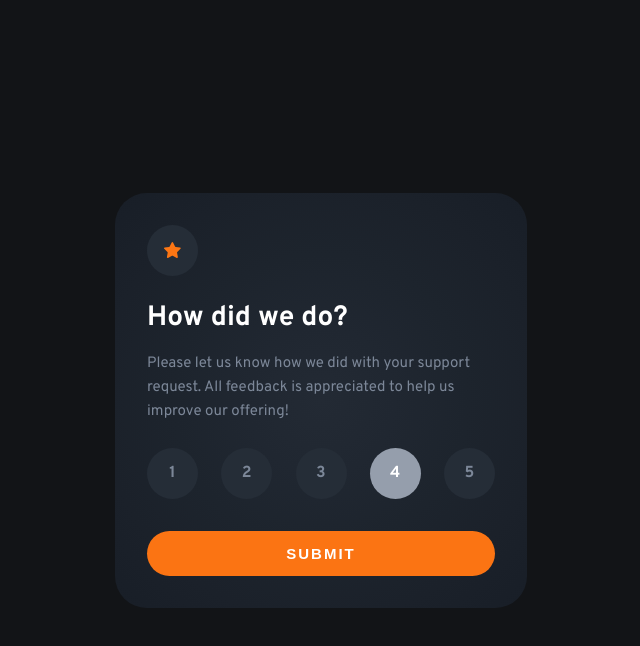
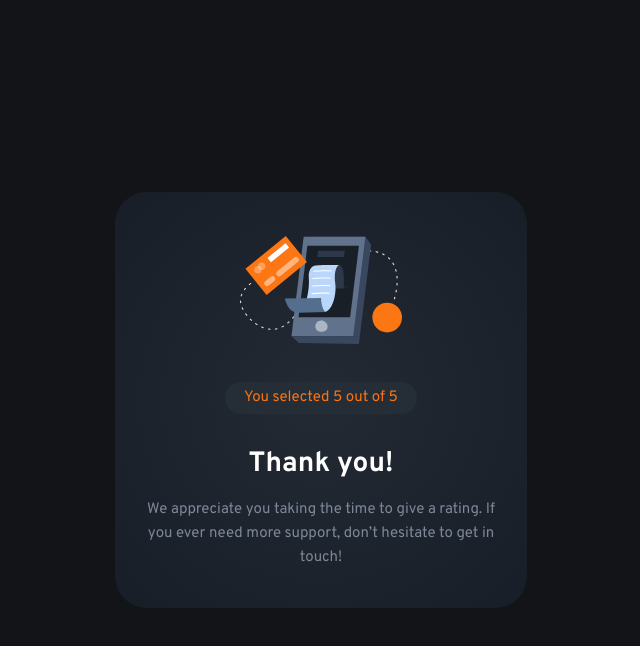
Before and after one commit to VildanHakanaj/frontendmentor, a plain HTML site: page interactive-rating-component-main/interactive-rating-component-main/index.html in a window 1280 px wide. Both pictures are taken after a click on the button "SUBMIT". Shown: the whole page, without its empty margins (319-959 px from the left). Drawn offline with Linux system fonts and the light colour scheme.

Commit message:
Finished second screen and javascript

```diff
--- a/interactive-rating-component-main/interactive-rating-component-main/index.html
+++ b/interactive-rating-component-main/interactive-rating-component-main/index.html
@@ -19,14 +19,15 @@
     .attribution { font-size: 11px; text-align: center; }
     .attribution a { color: hsl(228, 45%, 44%); }
   </style> -->
+  <script src="script.js" defer></script>
 </head>
 <body>
 
   <!-- Rating state start -->
 
   <div class="container">
-
     <div class="card">
+      <div id="submission">
         <div class="card__header">
           <div class="card__header--icon">
             <img src="images/icon-star.svg" alt="star">
@@ -37,15 +38,16 @@
               Please let us know how we did with your support request. All feedback is appreciated to help us improve our offering!
             </p>
             <ul class="card__body__ratings">
-            <li class="card_body__ratings--item">1</li>
-            <li class="card_body__ratings--item">2</li>
-            <li class="card_body__ratings--item">3</li>
-            <li class="card_body__ratings--item selected">4</li>
-            <li class="card_body__ratings--item">5</li>
+              <li class="card_body__ratings--item" data-rating="1">1</li>
+              <li class="card_body__ratings--item" data-rating="2">2</li>
+              <li class="card_body__ratings--item" data-rating="3">3</li>
+              <li class="card_body__ratings--item" data-rating="4">4</li>
+              <li class="card_body__ratings--item" data-rating="5">5</li>
             </ul>
           </div>
           <div class="card__footer">
             <button class="card__footer--button">Submit</button>
+          </div>
       </div>
       </div>
     </div>
--- /dev/null
+++ b/interactive-rating-component-main/interactive-rating-component-main/script.js
@@ -0,0 +1,53 @@
+const card = document.querySelector('.card');
+const submit = document.querySelector('button');
+const submission = document.getElementById('submission');
+
+const items = [...document.querySelectorAll('.card_body__ratings--item')];
+items[items.length -1].classList.add('selected');
+let selectedNumber = 5;
+
+items.forEach((item) => {
+    item.addEventListener('click', (e) => {
+        selectedNumber = item.dataset.rating;
+        removeSelected(items);
+        item.classList.add('selected');
+    });
+})
+
+const removeSelected = (items, item) => {
+    items.forEach(element => {
+        element.classList.remove('selected');
+    });
+}
+
+
+submit.addEventListener('click', (e) => {
+    e.preventDefault();
+    console.log("Here");
+    updateContent();
+
+});
+
+
+function updateContent(){
+
+    submission.style.display = 'none';
+
+    let thank_you = document.createElement('div');
+
+    thank_you.classList.add('thank__you');
+
+    thank_you.innerHTML = `<img src="./images/illustration-thank-you.svg" alt="">
+
+    <p class="out-of">
+        You selected ${selectedNumber} out of 5
+    </p>
+
+    <h2>Thank you!</h2>
+    <p>We appreciate you taking the time to give a rating. If you ever need more support, don’t hesitate to get in touch!</p>`
+
+
+    card.appendChild(thank_you);
+
+
+}
--- a/interactive-rating-component-main/interactive-rating-component-main/style.css
+++ b/interactive-rating-component-main/interactive-rating-component-main/style.css
@@ -86,13 +86,13 @@ body {
   margin-bottom: 1.5rem;
 }
 
-.card__body--heading {
+.card__body--heading, .thank__you h2 {
   font-size: 28px;
   margin-bottom: 1rem;
   font-weight: 700;
 }
 
-.card__body--text {
+.card__body--text, .thank__you p {
   color: var(--medium-grey);
   line-height: 24px;
   font-size: 15px;
@@ -134,7 +134,7 @@ body {
 
 .selected {
   color: var(--white);
-  background-color: var(--light-grey);
+  background-color: var(--medium-grey);
 }
 
 .card__footer--button {
@@ -158,6 +158,29 @@ body {
   background-color: var(--white);
   color: var(--orange);
 }
+
+
+.thank__you{
+  text-align: center;
+}
+
+.thank__you img{
+  margin-bottom: 2rem;
+  margin-top: 12px;
+}
+
+p.out-of{
+  width: 12.062rem;
+  height: 2rem;
+  border-radius: 1rem;
+  line-height: 2rem;
+  margin: 0 auto;
+  margin-bottom: 2rem;
+  color: var(--orange);
+  background-color: var(--dark-blue);
+}
+
+
 
 @media screen and (max-width: 461px){
 
```
Lines whose indentation alone changed are shown as unchanged.
